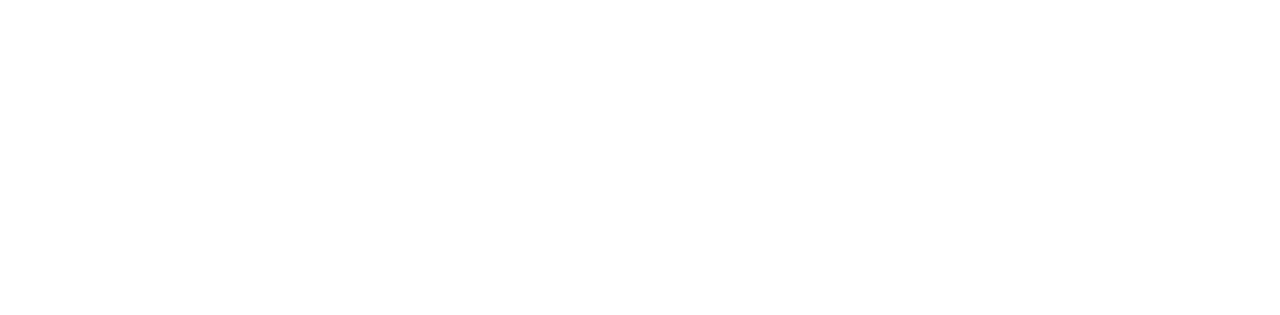
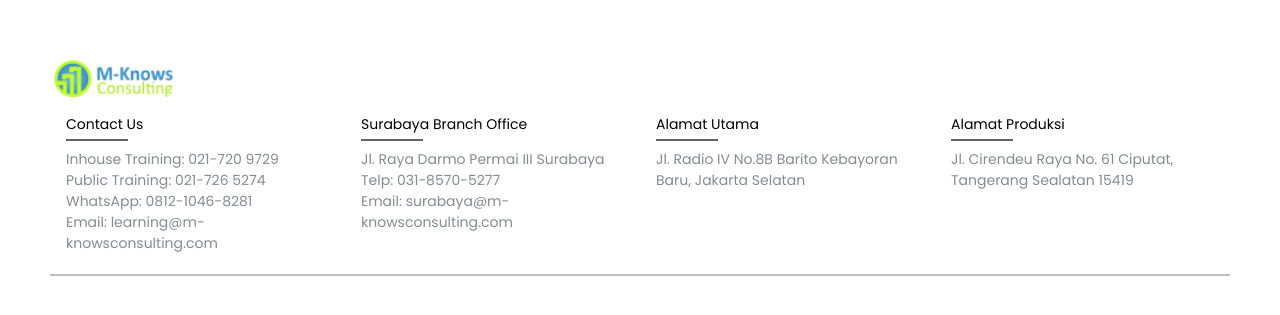
Before and after one commit to NgurahAp/mknows-landing-page, a Next.js app: page / in a window 1280 px wide. Shown: the part 1663-1978 px from the top of the page. Before the commit the page ends 1002 px from the top, so only its background shows below. Built offline with nearby package versions, Linux system fonts and the light colour scheme; no server answers.

Commit message:
fixin navbar

```diff
--- a/src/app/page.tsx
+++ b/src/app/page.tsx
@@ -44,14 +44,8 @@ export default function Home() {
                 className="object-contain"
               />
             </div>
-            <form className="mx-auto pl-[100px] flex justify-center h-[36px] pr-0">
-              <label
-                htmlFor="default-search"
-                className="mb-2 text-sm font-medium text-gray-900 sr-only"
-              >
-                Search
-              </label>
-              <div className="relative bg-[#F5F5F5] overflow-hidden rounded-[36px]">
+            <form className="mx-auto pl-[100px]  flex justify-center h-[36px] pr-0">
+              <div className="relative bg-[#F5F5F5] overflow-hidden w-[310px]  rounded-[36px]">
                 <div className="absolute inset-y-0 start-0 flex items-center ps-2 pointer-events-none">
                   <Image
                     src="/assets/search-icon.png"
@@ -64,7 +58,7 @@ export default function Home() {
                 <input
                   type="search"
                   id="default-search"
-                  className="block w-full pl-12 py-3 text-lg text-gray-900 bg-[#F5F5F5] border-none"
+                  className="block w-full pl-12  text-lg text-gray-900 bg-[#F5F5F5] border-none"
                   placeholder="Search"
                 />
               </div>
@@ -130,6 +124,7 @@ export default function Home() {
           </div>
         </div>
       </section>
+      {/* About Us */}
       <section className="h-[320px]  justify-center">
         <div className="text-center py-[54px]">
           <h1 className="font-semibold text-[32px] leading-[38.4px]">
@@ -158,7 +153,8 @@ export default function Home() {
           </div>
         </div>
       </section>
-      <section className="py-16">
+      {/* Category */}
+      <section className="py-16 min-h-[100vh]">
         <div className="container mx-auto ">
           <h2 className="text-[32px] font-medium text-center mb-8">
             Jelajahi Kategori Unggulan
@@ -175,6 +171,7 @@ export default function Home() {
                     objectFit="cover"
                     className="rounded-[15px]"
                   />
+
                   <div className="mt-28 absolute inset-0 bg-gradient-to-t from-[#141414] to-transparent"></div>
                   <div className="absolute bottom-0 left-0 p-4">
                     <h3 className="text-white text-[15px] ">{category.name}</h3>
@@ -185,6 +182,60 @@ export default function Home() {
           </div>
         </div>
       </section>
+      {/* Footer */}
+      <footer className="h-[400px] px-[50px] pt-32">
+        <Image
+          src="/assets/navbar-logo.png"
+          alt="M-Knows Logo"
+          width={126}
+          height={32}
+          className="rounded-[15px] "
+        />
+        <div className="flex justify-between  ">
+          <div className="flex-1 p-4">
+            <h2 className=" text-[14px]">Contact Us</h2>
+            <div className="w-[62px] h-[2px] bg-[#626262]  mt-1 mb-2"></div>
+            <p className="text-[#868A92] text-[14px]">
+              Inhouse Training: 021-720 9729
+            </p>
+            <p className="text-[#868A92] text-[14px]">
+              Public Training: 021-726 5274
+            </p>
+            <p className="text-[#868A92] text-[14px]">
+              WhatsApp: 0812-1046-8281
+            </p>
+            <p className="text-[#868A92] text-[14px]">
+              Email: learning@m-knowsconsulting.com
+            </p>
+          </div>
+          <div className="flex-1 p-4">
+            <h2 className=" text-[14px]">Surabaya Branch Office</h2>
+            <div className="w-[62px] h-[2px] bg-[#626262]  mt-1 mb-2"></div>
+            <p className="text-[#868A92] text-[14px]">
+              Jl. Raya Darmo Permai III Surabaya
+            </p>
+            <p className="text-[#868A92] text-[14px]">Telp: 031-8570-5277 </p>
+            <p className="text-[#868A92] text-[14px]">
+              Email: surabaya@m-knowsconsulting.com
+            </p>
+          </div>
+          <div className="flex-1 p-4">
+            <h2 className=" text-[14px]">Alamat Utama</h2>
+            <div className="w-[62px] h-[2px] bg-[#626262]  mt-1 mb-2"></div>
+            <p className="text-[#868A92] text-[14px]">
+              Jl. Radio IV No.8B Barito Kebayoran Baru, Jakarta Selatan
+            </p>
+          </div>
+          <div className="flex-1 p-4">
+            <h2 className=" text-[14px]">Alamat Produksi</h2>
+            <div className="w-[62px] h-[2px] bg-[#626262]  mt-1 mb-2"></div>
+            <p className="text-[#868A92] text-[14px]">
+              Jl. Cirendeu Raya No. 61 Ciputat, Tangerang Sealatan 15419
+            </p>
+          </div>
+        </div>
+        <div className="w-full h-[2px] bg-[#BCBEC3]  mt-1 mb-2"></div>
+      </footer>
     </main>
   );
 }
```
